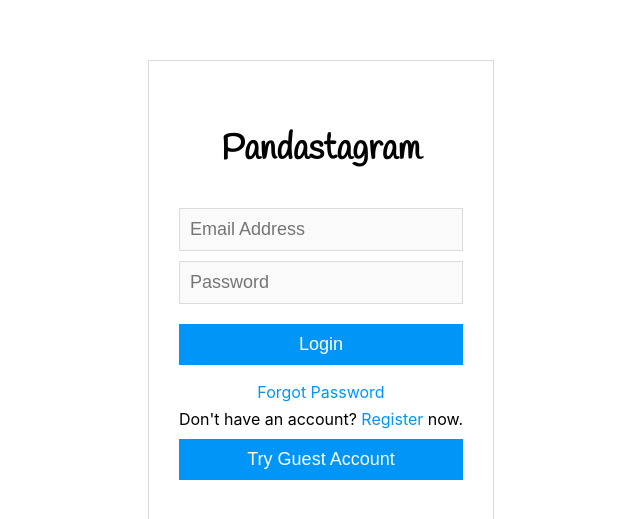
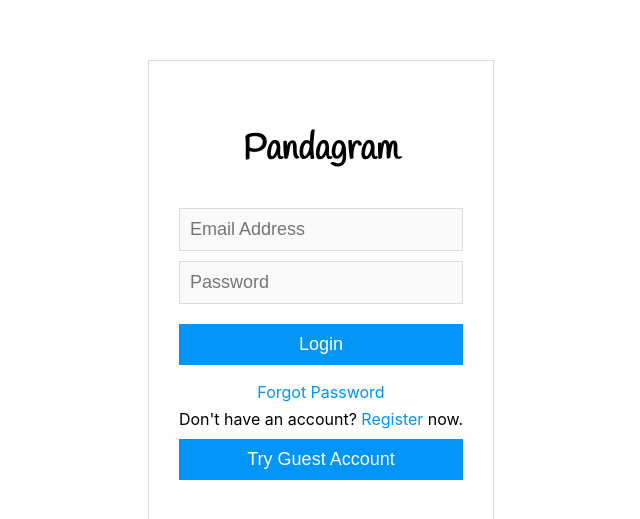
Before and after one commit to amandakso/odin-instagram, a React (Create React App) app: page / in a window 1280 px wide. Before the commit this address led to /login. Shown: the part 113-632 px from the top of the page, without its empty margins (319-959 px from the left). Built offline with nearby package versions, Linux system fonts and the light colour scheme; no server answers; the HTML template or start-up script is replaced by a standard one.

Commit message:
change name to pandagram

```diff
--- a/src/App.js
+++ b/src/App.js
@@ -16,8 +16,7 @@ function App() {
       <div className="App">
         <BrowserRouter>
           <Routes>
-            <Route path="/" element={<Navigate to="/login" />} />
-            <Route path="/login" element={<Login />} />
+            <Route path="/" element={<Login />} />
             <Route path="/reset" element={<Reset />} />
             <Route path="/register" element={<Register />} />
             <Route path="/dashboard" element={<Dashboard />}/>
@@ -27,11 +26,7 @@ function App() {
             <Route path="/logout" element={<Logout />} />
             <Route
               path="*"
-              element={
-                <div>
-                  <h2>404 Page not found</h2>
-                </div>
-              }
+              element={<Navigate to="/login" />}
             />
           </Routes>
         </BrowserRouter>
--- a/src/components/Login.js
+++ b/src/components/Login.js
@@ -20,7 +20,7 @@ function Login() {
     return (
         <div className="login">
             <div className="login_container">
-                <p className="handlee">Pandastagram</p>
+                <p className="handlee">Pandagram</p>
                 <input
                     type="text"
                     className="login_textBox"
--- a/src/components/Logout.js
+++ b/src/components/Logout.js
@@ -13,7 +13,7 @@ const Logout = () => {
 
     return (
         <div>
-            <img src={logo} style={{width: "250px"}}alt="Pandastagram logo"/>
+            <img src={logo} style={{width: "250px"}}alt="Pandagram logo"/>
             <h2>Logged Out! Redirecting now... </h2>
         </div>
     )
--- a/src/components/Navbar.js
+++ b/src/components/Navbar.js
@@ -37,7 +37,7 @@ const Navbar = () => {
     return (
         <nav className="nav">
             <ul className="nav-links left">
-                <li><Link className="nav-link pandastagram" to="/"><img id="logo"src={logo} alt="Pandastagram Logo"/><span id="logoText">Pandastagram</span></Link></li>
+                <li><Link className="nav-link pandagram" to="/"><img id="logo"src={logo} alt="Pandagram Logo"/><span id="logoText">Pandagram</span></Link></li>
             </ul>
             <ul className="nav-links rightLinks">
                 <li><img onClick={changeSearchClicked} className="nav-link" src={search} alt="search"/></li>
--- a/src/components/Register.js
+++ b/src/components/Register.js
@@ -35,7 +35,7 @@ function Register() {
     return (
         <div className="register">
             <div className="register_container">
-                <p className="handlee">Pandastagram</p>
+                <p className="handlee">Pandagram</p>
                 <input
                     type="text"
                     className="register_textBox"
--- a/src/styles/Navbar.css
+++ b/src/styles/Navbar.css
@@ -19,7 +19,7 @@ nav {
     color: black;
   }
 
-  .pandastagram {
+  .pandagram {
     display: grid;
     grid-auto-flow: column;
     align-items: center;
```
